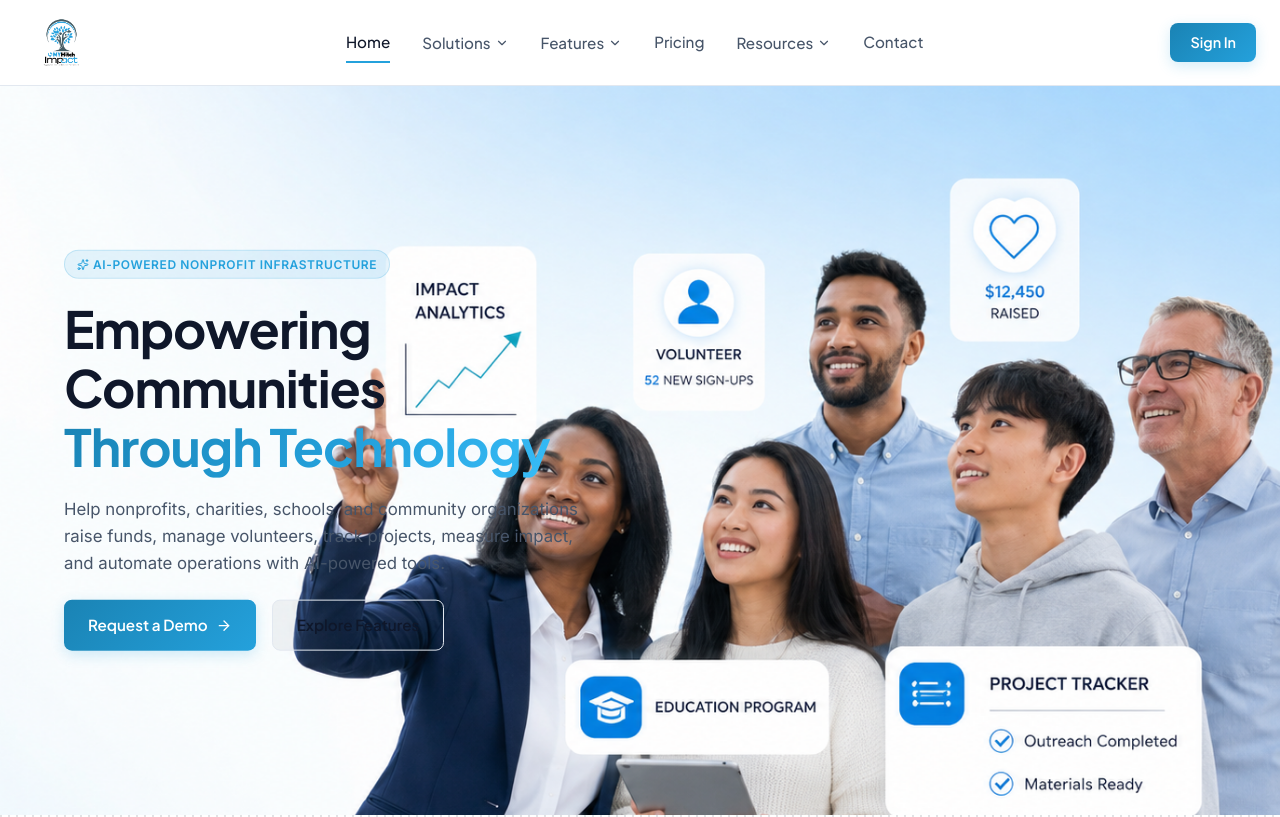
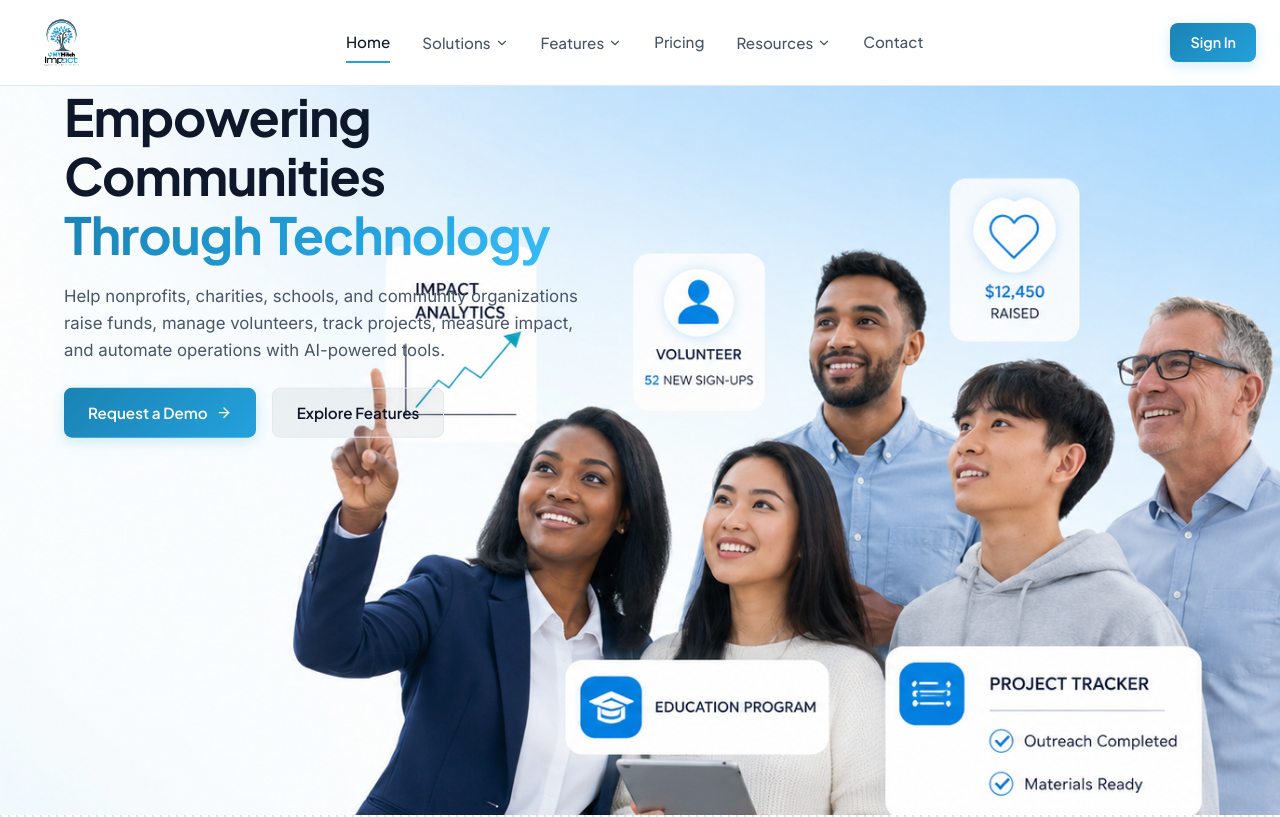
Before and after one commit to senura-d/myhitch-impact, a Next.js app: page / in a window 1280 px wide. Shown: the top 817 px of the page. Built offline with nearby package versions, Linux system fonts and the light colour scheme.

Commit message:
Fix hero section text overflowing and overlapping graphics on mobile

```diff
--- a/app/globals.css
+++ b/app/globals.css
@@ -130,6 +130,10 @@ html {
 @media (min-width: 768px) {
   .hero-content-anchor {
     left: 4%;
+    position: absolute;
+    top: 50%;
+    transform: translateY(-50%);
+    margin-top: 0 !important;
   }
   .snap-section {
     min-height: calc(100vh - 85px);
--- a/app/page.js
+++ b/app/page.js
@@ -143,7 +143,7 @@ export default function Home() {
           pointerEvents: 'none'
         }}></div>
 
-        <div className="hero-content-anchor" style={{ position: 'absolute', zIndex: 1, top: '50%', transform: 'translateY(-50%)' }}>
+        <div className="hero-content-anchor" style={{ position: 'relative', zIndex: 1, marginTop: '2rem' }}>
           <div style={{ display: 'flex', flexDirection: 'column', gap: '1.25rem', maxWidth: '540px' }}>
             <div className="badge badge-teal" style={{ alignSelf: 'flex-start', fontSize: '0.75rem' }}>
               <Sparkles size={12} style={{ marginRight: '4px' }} /> AI-Powered Nonprofit Infrastructure
```
